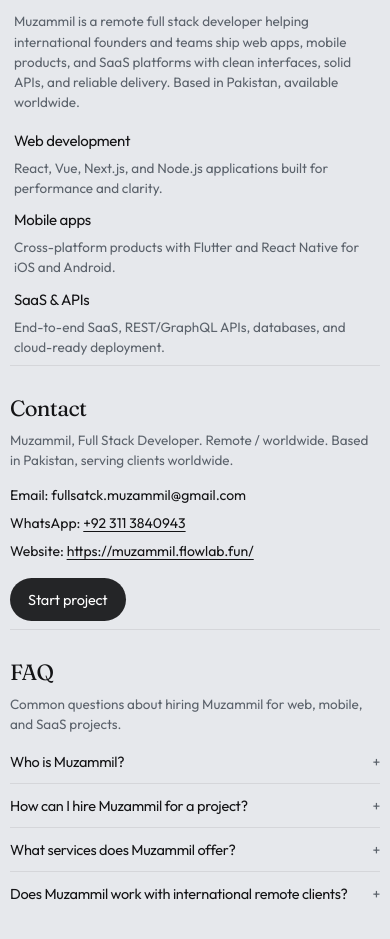
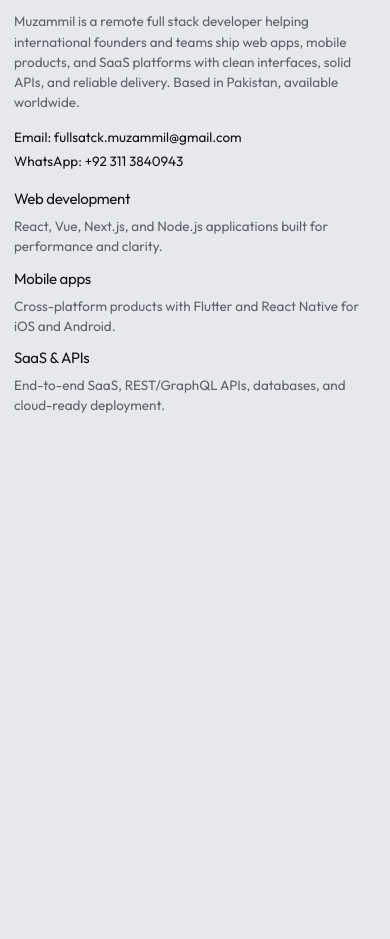
Before and after one commit to muzammil922/porfolio, a React (Vite) app: page / in a window 390 px wide. Shown: the part 847-1786 px from the top of the page. After the commit the page ends 1363 px from the top, so only its background shows below. Built offline with nearby package versions, Linux system fonts and the light colour scheme.

Commit message:
Remove FAQ; keep plain-text email and WhatsApp under About.
Co-authored-by: Cursor <cursoragent@cursor.com>

```diff
--- a/index.html
+++ b/index.html
@@ -125,12 +125,6 @@
                 "position": 3,
                 "name": "Contact",
                 "item": "https://muzammil.flowlab.fun/#geo-contact"
-              },
-              {
-                "@type": "ListItem",
-                "position": 4,
-                "name": "FAQ",
-                "item": "https://muzammil.flowlab.fun/#faq"
               }
             ]
           },
@@ -181,44 +175,6 @@
             ],
             "worksFor": { "@id": "https://muzammil.flowlab.fun/#business" },
             "sameAs": []
-          },
-          {
-            "@type": "FAQPage",
-            "@id": "https://muzammil.flowlab.fun/#faq",
-            "mainEntity": [
-              {
-                "@type": "Question",
-                "name": "Who is Muzammil?",
-                "acceptedAnswer": {
-                  "@type": "Answer",
-                  "text": "Muzammil is a remote full stack developer based in Pakistan, serving clients worldwide. He builds web apps, mobile apps, and SaaS products with React, Vue, Node.js, Flutter, and modern cloud tooling."
-                }
-              },
-              {
-                "@type": "Question",
-                "name": "How can I hire Muzammil for a project?",
-                "acceptedAnswer": {
-                  "@type": "Answer",
-                  "text": "Email fullsatck.muzammil@gmail.com, message on WhatsApp at +92 311 3840943, or use the Start project form on https://muzammil.flowlab.fun/. Share goals, timeline, and stack preferences for a clear next step."
-                }
-              },
-              {
-                "@type": "Question",
-                "name": "What services does Muzammil offer?",
-                "acceptedAnswer": {
-                  "@type": "Answer",
-                  "text": "Web development (React, Vue, Next.js, Node.js), cross-platform mobile apps (Flutter, React Native), SaaS product engineering, REST/GraphQL APIs, databases, and cloud-ready deployment."
-                }
-              },
-              {
-                "@type": "Question",
-                "name": "Does Muzammil work with international remote clients?",
-                "acceptedAnswer": {
-                  "@type": "Answer",
-                  "text": "Yes. Muzammil works remotely with founders and teams worldwide, with clear communication in English and reliable delivery across time zones."
-                }
-              }
-            ]
           },
           {
             "@type": "ProfessionalService",
@@ -304,32 +260,8 @@
         <li>Full stack engineering for startups and teams</li>
       </ul>
       <h2>Contact</h2>
-      <p>
-        Muzammil, Full Stack Developer. Remote / worldwide. Email: fullsatck.muzammil@gmail.com.
-        WhatsApp: +92 311 3840943. Website: https://muzammil.flowlab.fun/
-      </p>
-      <h2>FAQ</h2>
-      <h3>Who is Muzammil?</h3>
-      <p>
-        Muzammil is a remote full stack developer based in Pakistan, serving clients worldwide. He
-        builds web apps, mobile apps, and SaaS products with React, Vue, Node.js, Flutter, and modern
-        cloud tooling.
-      </p>
-      <h3>How can I hire Muzammil for a project?</h3>
-      <p>
-        Email fullsatck.muzammil@gmail.com, message on WhatsApp at +92 311 3840943, or use the Start
-        project form on this site.
-      </p>
-      <h3>What services does Muzammil offer?</h3>
-      <p>
-        Web development, cross-platform mobile apps, SaaS product engineering, REST/GraphQL APIs,
-        databases, and cloud-ready deployment.
-      </p>
-      <h3>Does Muzammil work with international remote clients?</h3>
-      <p>
-        Yes. Muzammil works remotely with founders and teams worldwide, with clear communication in
-        English and reliable delivery across time zones.
-      </p>
+      <p>Email: fullsatck.muzammil@gmail.com</p>
+      <p>WhatsApp: +92 311 3840943</p>
     </section>
     <noscript>
       <main>
@@ -347,10 +279,8 @@
           <li>Full stack engineering</li>
         </ul>
         <h2>Contact</h2>
-        <p>
-          Email: fullsatck.muzammil@gmail.com · WhatsApp: +92 311 3840943 ·
-          https://muzammil.flowlab.fun/
-        </p>
+        <p>Email: fullsatck.muzammil@gmail.com</p>
+        <p>WhatsApp: +92 311 3840943</p>
       </main>
     </noscript>
     <script type="module" src="/src/main.jsx"></script>
--- a/scripts/ensure-geo.mjs
+++ b/scripts/ensure-geo.mjs
@@ -12,9 +12,7 @@ const required = [
   "fullsatck.muzammil@gmail.com",
   "+92 311 3840943",
   "Muzammil - FullStack Developer",
-  "Who is Muzammil?",
   "geo-static",
-  "FAQPage",
   "ContactPoint",
 ];
 
--- a/src/App.jsx
+++ b/src/App.jsx
@@ -8,27 +8,7 @@ const QR_SRC = "/whatsapp-qr.png";
 const GUIDE_KEY = "qr-guide-dismissed";
 const CONTACT_EMAIL = "fullsatck.muzammil@gmail.com";
 const CONTACT_PHONE_DISPLAY = "+92 311 3840943";
-const SITE_URL = "https://muzammil.flowlab.fun/";
 const FORMSUBMIT_URL = `https://formsubmit.co/ajax/${CONTACT_EMAIL}`;
-
-const FAQ_ITEMS = [
-  {
-    q: "Who is Muzammil?",
-    a: "Muzammil is a remote full stack developer based in Pakistan, serving clients worldwide. He builds web apps, mobile apps, and SaaS products with React, Vue, Node.js, Flutter, and modern cloud tooling.",
-  },
-  {
-    q: "How can I hire Muzammil for a project?",
-    a: `Email ${CONTACT_EMAIL}, message on WhatsApp at ${CONTACT_PHONE_DISPLAY}, or use the Start project form on this site. Share goals, timeline, and stack preferences for a clear next step.`,
-  },
-  {
-    q: "What services does Muzammil offer?",
-    a: "Web development (React, Vue, Next.js, Node.js), cross-platform mobile apps (Flutter, React Native), SaaS product engineering, REST/GraphQL APIs, databases, and cloud-ready deployment.",
-  },
-  {
-    q: "Does Muzammil work with international remote clients?",
-    a: "Yes. Muzammil works remotely with founders and teams worldwide, with clear communication in English and reliable delivery across time zones.",
-  },
-];
 
 const DI = "https://cdn.jsdelivr.net/gh/devicons/devicon@latest/icons";
 const SI = "https://cdn.simpleicons.org";
@@ -358,6 +338,10 @@ export default function App() {
               ship web apps, mobile products, and SaaS platforms with clean interfaces, solid APIs,
               and reliable delivery. Based in Pakistan, available worldwide.
             </p>
+            <div className="geo-contact" id="geo-contact" aria-label="Contact">
+              <p>Email: {CONTACT_EMAIL}</p>
+              <p>WhatsApp: {CONTACT_PHONE_DISPLAY}</p>
+            </div>
           </div>
           <div className="seo-services">
             <article>
@@ -372,47 +356,6 @@ export default function App() {
               <h3>SaaS &amp; APIs</h3>
               <p>End-to-end SaaS, REST/GraphQL APIs, databases, and cloud-ready deployment.</p>
             </article>
-          </div>
-        </section>
-
-        <section className="geo-contact" id="geo-contact" aria-label="Contact Muzammil">
-          <h2>Contact</h2>
-          <p>
-            Muzammil, Full Stack Developer. Remote / worldwide. Based in Pakistan, serving clients
-            worldwide.
-          </p>
-          <ul className="geo-contact-list">
-            <li>
-              Email: <span>{CONTACT_EMAIL}</span>
-            </li>
-            <li>
-              WhatsApp:{" "}
-              <a href={WHATSAPP_URL} target="_blank" rel="noreferrer">
-                {CONTACT_PHONE_DISPLAY}
-              </a>
-            </li>
-            <li>
-              Website:{" "}
-              <a href={SITE_URL}>{SITE_URL}</a>
-            </li>
-          </ul>
-          <button type="button" className="btn geo-contact-cta" onClick={openContact}>
-            Start project
-          </button>
-        </section>
-
-        <section className="geo-faq" id="faq" aria-label="Frequently asked questions">
-          <h2>FAQ</h2>
-          <p className="geo-faq-lead">
-            Common questions about hiring Muzammil for web, mobile, and SaaS projects.
-          </p>
-          <div className="geo-faq-list">
-            {FAQ_ITEMS.map((item) => (
-              <details key={item.q} className="geo-faq-item">
-                <summary>{item.q}</summary>
-                <p>{item.a}</p>
-              </details>
-            ))}
           </div>
         </section>
       </main>
--- a/src/index.css
+++ b/src/index.css
@@ -232,115 +232,16 @@ button {
   border: 0;
 }
 
-.geo-contact,
-.geo-faq {
-  width: min(1120px, calc(100% - 64px));
-  margin: 0 auto;
-  padding: 28px 4px 8px;
-  border-top: 1px solid rgba(20, 20, 22, 0.08);
-  animation: reveal-up 560ms cubic-bezier(0.22, 1, 0.36, 1) both;
-  animation-delay: 440ms;
+.geo-contact {
+  margin-top: 14px;
 }
 
-.geo-contact h2,
-.geo-faq h2 {
-  margin: 0;
-  font-family: var(--serif);
-  font-weight: 460;
-  letter-spacing: -0.03em;
+.geo-contact p {
+  margin: 4px 0 0;
   color: var(--ink);
-  font-size: 22px;
-}
-
-.geo-contact > p,
-.geo-faq-lead {
-  margin: 8px 0 0;
-  color: var(--muted);
   font-size: 13.5px;
   line-height: 1.5;
-  font-weight: 420;
-  max-width: 52ch;
-}
-
-.geo-contact-list {
-  list-style: none;
-  margin: 14px 0 0;
-  padding: 0;
-  display: grid;
-  gap: 8px;
-  color: var(--ink);
-  font-size: 14px;
-  line-height: 1.45;
   font-weight: 480;
-}
-
-.geo-contact-list a {
-  color: var(--ink);
-  text-underline-offset: 3px;
-}
-
-.geo-contact-list span {
-  font-weight: 520;
-}
-
-.geo-contact-cta {
-  margin-top: 16px;
-  background: rgba(20, 20, 22, 0.92);
-  color: #fff;
-  cursor: pointer;
-}
-
-.geo-faq {
-  padding-bottom: 36px;
-}
-
-.geo-faq-list {
-  margin-top: 14px;
-  display: grid;
-  gap: 8px;
-}
-
-.geo-faq-item {
-  border-top: 1px solid rgba(20, 20, 22, 0.08);
-  padding: 12px 0 4px;
-}
-
-.geo-faq-item:first-child {
-  border-top: 0;
-  padding-top: 4px;
-}
-
-.geo-faq-item summary {
-  cursor: pointer;
-  font-size: 14.5px;
-  font-weight: 560;
-  letter-spacing: -0.02em;
-  color: var(--ink);
-  list-style: none;
-}
-
-.geo-faq-item summary::-webkit-details-marker {
-  display: none;
-}
-
-.geo-faq-item summary::after {
-  content: "+";
-  float: right;
-  font-weight: 400;
-  color: var(--muted);
-}
-
-.geo-faq-item[open] summary::after {
-  content: "–";
-}
-
-.geo-faq-item p {
-  margin: 8px 0 10px;
-  color: var(--muted);
-  font-size: 13.5px;
-  line-height: 1.5;
-  font-weight: 420;
-  max-width: 62ch;
 }
 
 .btn {
@@ -563,8 +464,6 @@ button {
   .project-card,
   .marks,
   .seo-panel,
-  .geo-contact,
-  .geo-faq,
   .qr-chip:not(.qr-guide-card) {
     animation: none !important;
     opacity: 1 !important;
@@ -1104,12 +1003,6 @@ button {
     gap: 12px;
   }
 
-  .geo-contact,
-  .geo-faq {
-    width: min(1120px, calc(100% - 28px));
-    padding-left: 0;
-    padding-right: 0;
-  }
 
   .hero {
     display: flex;
@@ -1284,9 +1177,7 @@ button {
     gap: 20px;
   }
 
-  .seo-panel,
-  .geo-contact,
-  .geo-faq {
+  .seo-panel {
     width: calc(100% - 20px);
   }
 
```
